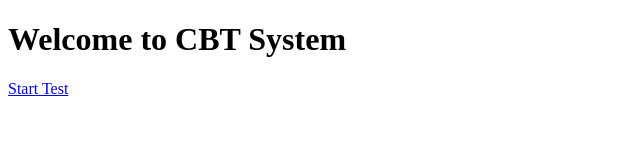
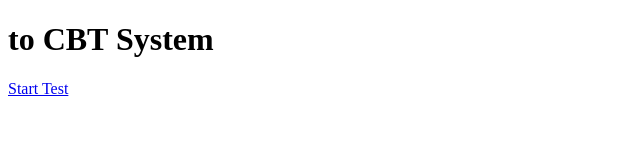
Before and after one commit to sarahamx/mini-cbt-maun-24-csc-0106, a plain HTML site: page assignment 4/templete/index.html in a window 1280 px wide. Shown: the whole page, without its empty margins (0-640 px from the left). Drawn offline with Linux system fonts and the light colour scheme.

Commit message:
Update index.html

```diff
--- a/assignment 4/templete/index.html
+++ b/assignment 4/templete/index.html
@@ -4,7 +4,7 @@
     <title>CBT App</title>
 </head>
 <body>
-    <h1>Welcome to CBT System</h1>
+    <h1> to CBT System</h1>
     <a href="/quiz">Start Test</a>
 </body>
 </html>
```
